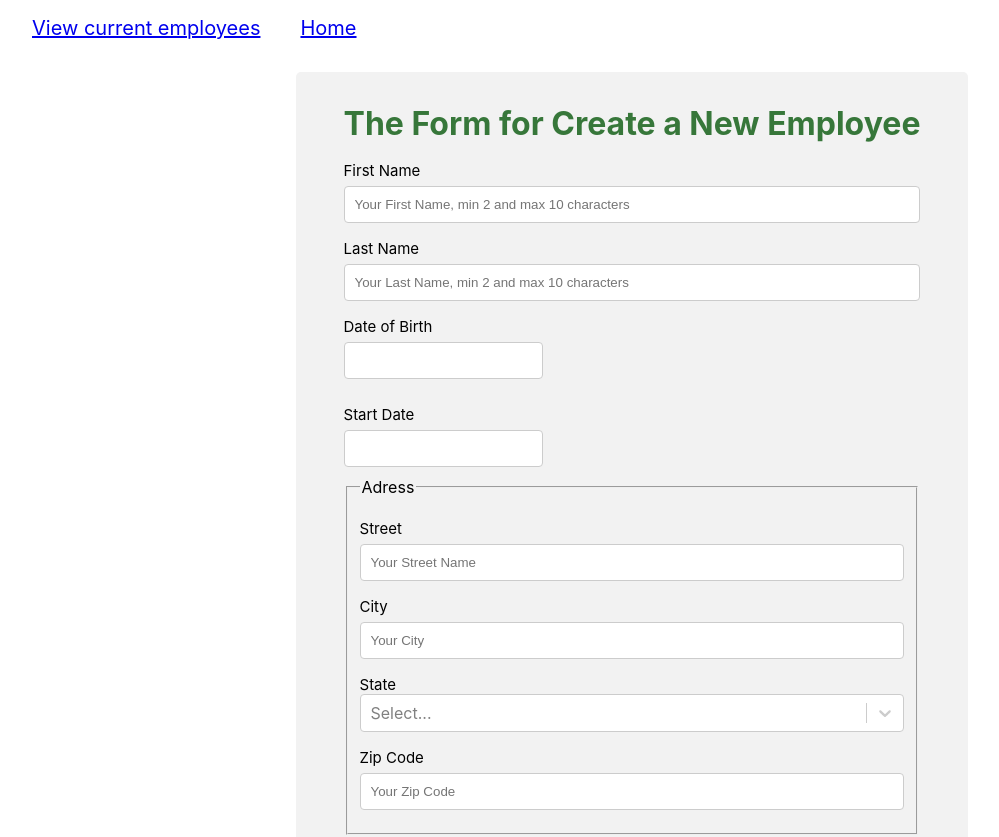
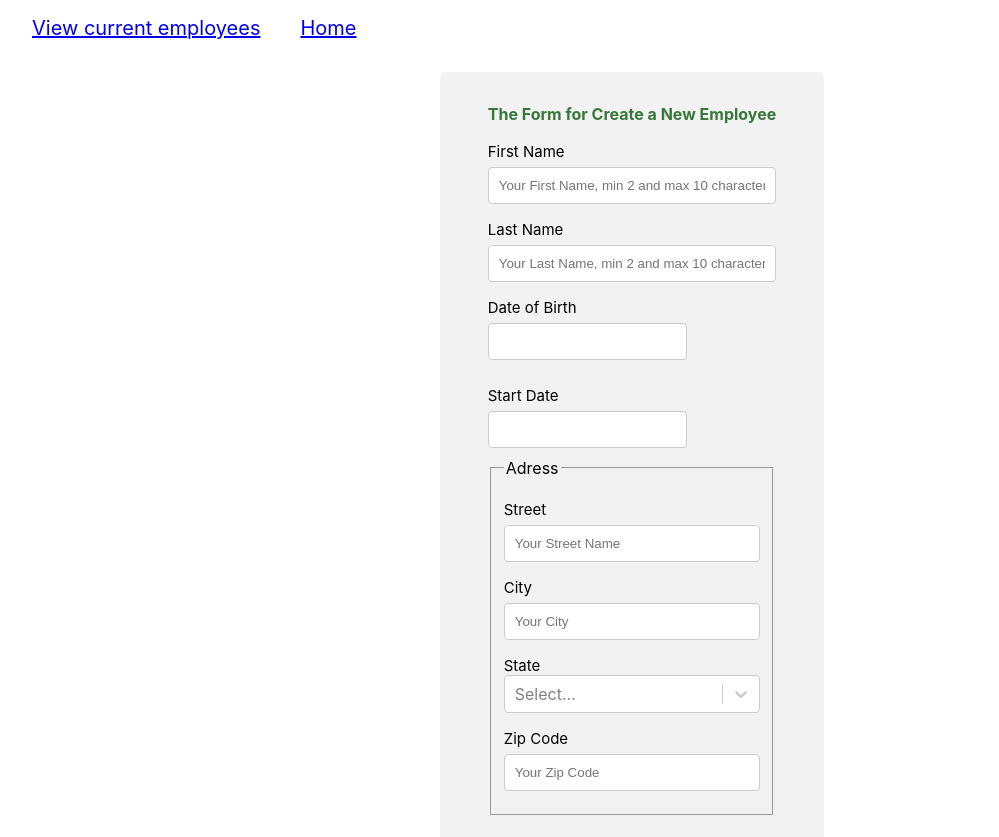
Before and after one commit to inabernic/projet14_complet-import_plugins_dans-_projet_React, a React (Create React App) app in the folder my-project-complet/: page /createEmployee in a window 1280 px wide. Shown: the top 837 px of the page, without its empty margins (8-1007 px from the left). Built offline with nearby package versions, Linux system fonts and the light colour scheme.

Commit message:
add of the className="title"

```diff
--- a/my-project-complet/src/pages/CreateEmployee/CreateEmployee.css
+++ b/my-project-complet/src/pages/CreateEmployee/CreateEmployee.css
@@ -10,11 +10,12 @@
     margin: 0 auto;
 }
 
-.container h1 {
+.title {
     color: #37773a;
     margin-block-start: 1rem;
     margin-block-end: 2px;
     text-align: center;
+    font-weight: bold;
 }
 
 .body_container {
--- a/my-project-complet/src/pages/CreateEmployee/CreateEmployee.js
+++ b/my-project-complet/src/pages/CreateEmployee/CreateEmployee.js
@@ -23,7 +23,7 @@ function CreateEmployee() {
           </Link>
         </div>
         <div className="container">
-        <h1> The Form for Create a New Employee  </h1>
+        <div className="title"> The Form for Create a New Employee  </div>
         <Formulaire />
       </div>
     </div>
```
